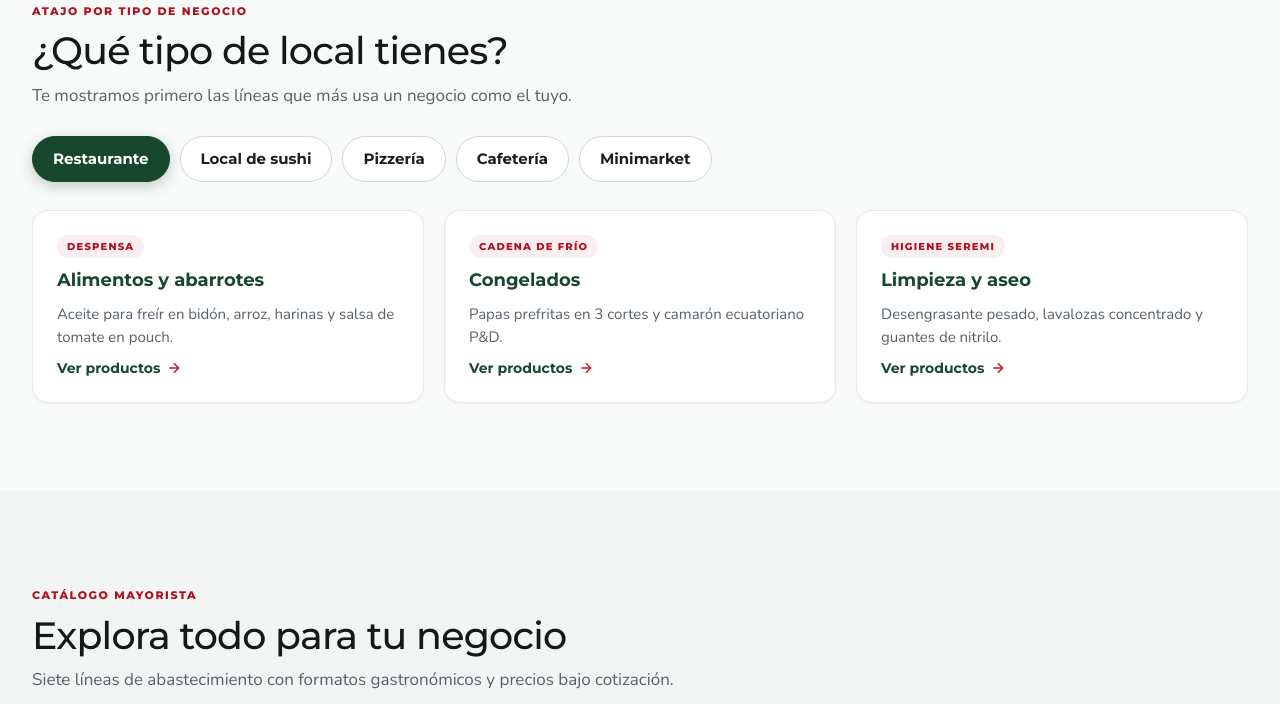
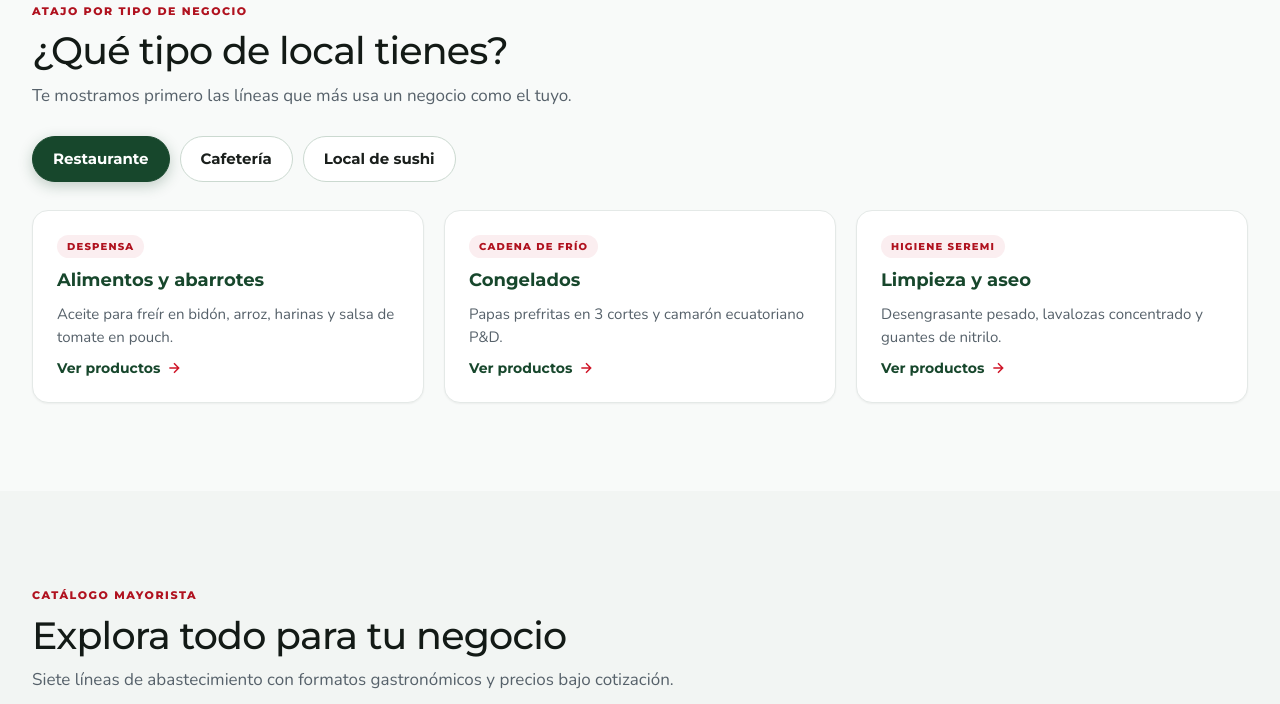
Before and after one commit to julietaanahi991-source/olivo-portal-mayorista, a website: page public/index.html in a window 1280 px wide. Shown: the part 918-1622 px from the top of the page. Drawn offline with nearby package versions, Linux system fonts and the light colour scheme.

Commit message:
Atajo por tipo de negocio: solo Restaurante, Cafetería y Local de sushi
Se quitan Pizzería y Minimarket del atajo de la portada (pedido de Olivo). Versión de archivos ?v=2026-11-16-3.

Co-Authored-By: Claude Opus 5.5 <noreply@anthropic.com>

```diff
--- a/public/index.html
+++ b/public/index.html
@@ -67,7 +67,7 @@
 
   <!-- Estilos de la marca OLIVO -->
   <!-- ?v= = versión: cambiarla en cada entrega para que los navegadores no usen copias viejas -->
-  <link rel="stylesheet" href="css/styles.css?v=2026-11-16-2">
+  <link rel="stylesheet" href="css/styles.css?v=2026-11-16-3">
 </head>
 <body class="bg-[#F8FAF9] text-[#1A1F1C] min-h-screen flex flex-col font-body antialiased">
 
@@ -191,8 +191,8 @@
   <div id="toastContainer" class="fixed z-50 flex flex-col gap-2 pointer-events-none no-print left-4 right-4 bottom-4 sm:left-auto sm:bottom-auto sm:top-6 sm:right-6 sm:max-w-sm" aria-live="polite"></div>
 
   <!-- DATOS Y LÓGICA -->
-  <script src="js/data.js?v=2026-11-16-2"></script>
-  <script src="js/app.js?v=2026-11-16-2"></script>
+  <script src="js/data.js?v=2026-11-16-3"></script>
+  <script src="js/app.js?v=2026-11-16-3"></script>
 
 </body>
 </html>
--- a/public/js/app.js
+++ b/public/js/app.js
@@ -343,22 +343,15 @@
       { tag: 'Despensa', cat: 'alimentos', name: 'Alimentos y abarrotes', items: 'Aceite para freír en bidón, arroz, harinas y salsa de tomate en pouch.' },
       { tag: 'Cadena de frío', cat: 'congelados', name: 'Congelados', items: 'Papas prefritas en 3 cortes y camarón ecuatoriano P&D.' },
       { tag: 'Higiene SEREMI', cat: 'limpieza', name: 'Limpieza y aseo', items: 'Desengrasante pesado, lavalozas concentrado y guantes de nitrilo.' }] },
-    { id: 'sushi', label: 'Local de sushi', recs: [
-      { tag: 'Línea estrella', cat: 'sushi', name: 'Sushi y gastronomía oriental', items: 'Arroz Shirakiku 9 kg, panko, quesos crema y salsa de soya Kikko.' },
-      { tag: 'Cadena de frío', cat: 'congelados', name: 'Congelados', items: 'Camarón P&D 36/40 para tempura y ebi furai.' },
-      { tag: 'Delivery', cat: 'insumos', name: 'Insumos para restaurantes', items: 'Sushi box negro antivaho y film alusa para esterillas.' }] },
-    { id: 'pizzeria', label: 'Pizzería', recs: [
-      { tag: 'Formato gastronómico', cat: 'lacteos', name: 'Lácteos y refrigerados', items: 'Mozzarella en barra de 3,5 kg y parmesano en horma.' },
-      { tag: 'Despensa', cat: 'alimentos', name: 'Alimentos y abarrotes', items: 'Harina Mont Blanc, salsa de tomate San Remo y aceite de oliva.' },
-      { tag: 'Mesón', cat: 'insumos', name: 'Insumos para restaurantes', items: 'Rollos térmicos 80x80 para POS y comandas.' }] },
+    // Atajo por tipo de negocio: solo Restaurante, Cafetería y Sushi (pedido de Olivo, 16 nov)
     { id: 'cafeteria', label: 'Cafetería', recs: [
       { tag: 'Formato gastronómico', cat: 'lacteos', name: 'Lácteos y refrigerados', items: 'Crema UHT, leche entera en caja y mantequilla en barra.' },
       { tag: 'Cadena de frío', cat: 'congelados', name: 'Congelados', items: 'Pulpas de fruta Río Alto: maracuyá, mango, frambuesa y frutilla.' },
       { tag: 'Para llevar', cat: 'insumos', name: 'Insumos para restaurantes', items: 'Bowls kraft con tapa y servilletas dobladas.' }] },
-    { id: 'minimarket', label: 'Minimarket', recs: [
-      { tag: 'Despensa', cat: 'alimentos', name: 'Alimentos y abarrotes', items: 'Arroz, azúcar, sal y pastas en fardo para reventa.' },
-      { tag: 'Rotación alta', cat: 'limpieza', name: 'Limpieza y aseo', items: 'Cloro, papel higiénico jumbo y bolsas de aseo.' },
-      { tag: 'Refrigerados', cat: 'lacteos', name: 'Lácteos y refrigerados', items: 'Leche UHT en caja de 12 y mantequilla.' }] }
+    { id: 'sushi', label: 'Local de sushi', recs: [
+      { tag: 'Línea estrella', cat: 'sushi', name: 'Sushi y gastronomía oriental', items: 'Arroz Shirakiku 9 kg, panko, quesos crema y salsa de soya Kikko.' },
+      { tag: 'Cadena de frío', cat: 'congelados', name: 'Congelados', items: 'Camarón P&D 36/40 para tempura y ebi furai.' },
+      { tag: 'Delivery', cat: 'insumos', name: 'Insumos para restaurantes', items: 'Sushi box negro antivaho y film alusa para esterillas.' }] }
   ];
 
   const CAT_CARDS = [
```
Also changed, not shown: CLAUDE.md (+1 -1 lines).
